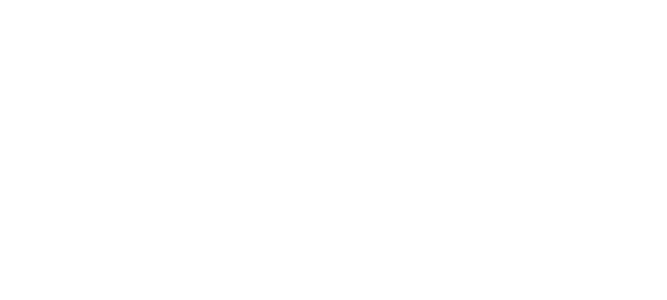
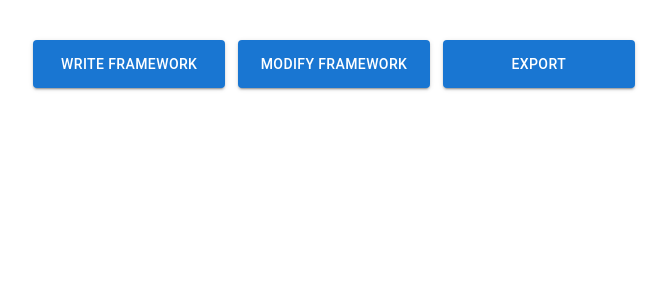
Before and after one commit to Federico836/gestione_all_outdoor, a React (Create React App) app: page / in a window 1280 px wide. Shown: the top 300 px of the page, without its empty margins (306-973 px from the left). Built offline with nearby package versions, Linux system fonts and the light colour scheme.

Commit message:
aggiunto router e container framework

```diff
--- a/src/componenti/MainContainer.jsx
+++ b/src/componenti/MainContainer.jsx
@@ -1,9 +1,36 @@
-import React from "react";
+import React from "react"
+import { useState } from "react"
+import Button from '@mui/material/Button'
+import styles from './MainContainer.module.css'
+import { useTranslation } from 'react-i18next'
+import ContainerFramework from "./scriviFramewrok/ContainerFramework"
 
 const MainContainer = () => {
+
+    const [pagina, setPagina] = useState("menu_princ")
+
+    const { t, i18n } = useTranslation()
+
     return (
         <div>
+            {pagina==="menu_princ" ?
+                <div className={styles.container}>
+                    <div className={styles.containerBottoni}>
+                        <Button variant="contained" className={styles.bottone} onClick={() => setPagina("scrivi_frame")}>
+                            {t('main-container:scrivi-framework')}</Button>
 
+                        <Button variant="contained" className={styles.bottone} onClick={() => setPagina("modifica_frame")}>
+                            {t('main-container:modifica-framework')}</Button>
+
+                        <Button variant="contained" className={styles.bottone} onClick={() => setPagina("esporta")}>
+                            {t('main-container:esporta')}</Button>
+                    </div>
+                </div> :
+            pagina==="scrivi_frame" ?
+                <ContainerFramework /> :
+            pagina==="modifica_frame" ?
+            console.log(2) :
+            console.log(3)}
         </div>
     )
 }
--- /dev/null
+++ b/src/componenti/MainContainer.module.css
@@ -0,0 +1,24 @@
+.container {
+    width: "80vw";
+    margin-left: auto;
+    margin-right: auto;
+    margin-top: 5vh;
+}
+
+.containerBottoni {
+    height: 6vh;
+    display: "flex";
+}
+
+.bottone {
+    display: block;
+    width: 15vw;
+    height: 100%;
+}
+
+.bottone:nth-child(2) {
+    margin-left: 1vw;
+}
+.bottone:nth-child(3) {
+    margin-left: 1vw;
+}
--- /dev/null
+++ b/src/componenti/scriviFramewrok/ContainerFramework.jsx
@@ -0,0 +1,41 @@
+import React from "react";
+import { BrowserRouter as Router, Switch, Route, Link } from "react-router-dom";
+
+const ContainerFramework = () => {
+
+    return (
+        <Router>
+            <div>
+                <nav>
+                    <ul>
+                        <li>
+                            <Link to="/">Home</Link>
+                        </li>
+                        <li>
+                            <Link to="/about">About</Link>
+                        </li>
+                        <li>
+                            <Link to="/users">Users</Link>
+                        </li>
+                    </ul>
+                </nav>
+
+                {/* A <Switch> looks through its children <Route>s and
+                    renders the first one that matches the current URL. */}
+                <Switch>
+                <Route path="/about">
+                    <About />
+                </Route>
+                <Route path="/users">
+                    <Users />
+                </Route>
+                <Route path="/">
+                    <Home />
+                </Route>
+                </Switch>
+            </div>
+        </Router>
+    )
+}
+
+export default ContainerFramework
--- a/src/i18n/locales/en/translation.json
+++ b/src/i18n/locales/en/translation.json
@@ -1,3 +1,7 @@
 {
-
+  "main-container": {
+    "esporta": "EXPORT",
+    "modifica-framework": "Modify Framework",
+    "scrivi-framework": "Write Framework"
+  }
 }
--- a/src/i18n/locales/it/translation.json
+++ b/src/i18n/locales/it/translation.json
@@ -1,3 +1,7 @@
 {
-
+  "main-container": {
+    "esporta": "ESPORTA",
+    "modifica-framework": "Modifica Framewrok",
+    "scrivi-framework": "Scrivi Framework"
+  }
 }
```
